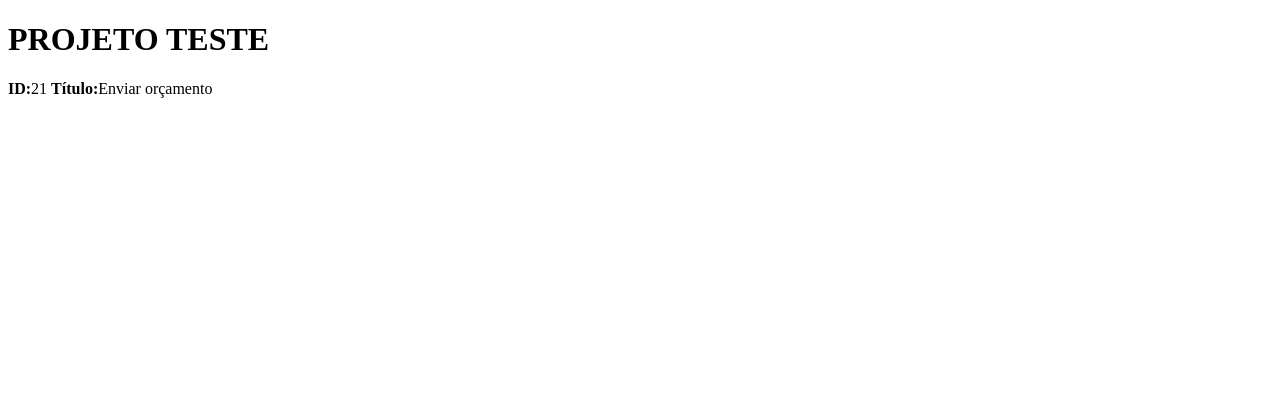
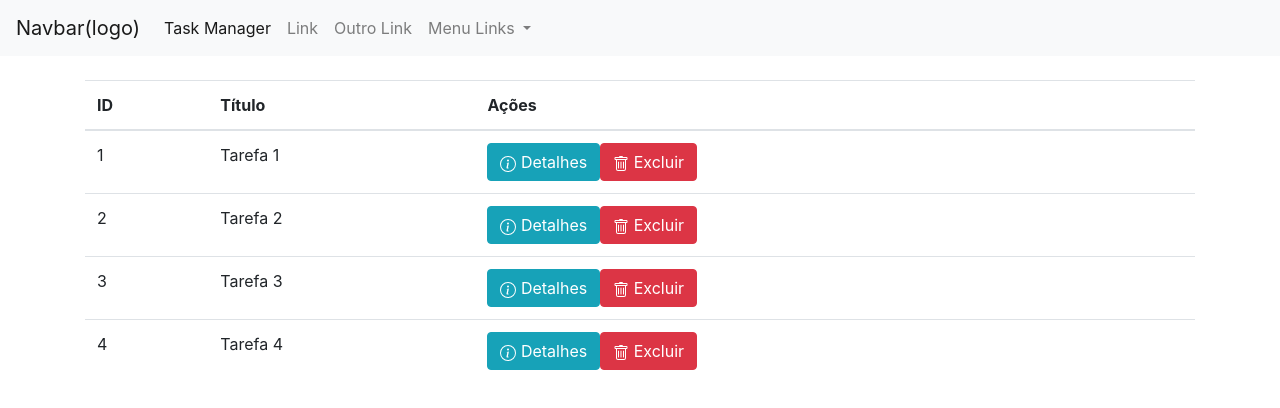
Before and after one commit to alejunior/projeto-teste, an Angular app: page / in a window 1280 px wide. Shown: the top 408 px of the page. Built offline with nearby package versions, Linux system fonts and the light colour scheme.

Commit message:
Tabela com o modal

```diff
--- a/angular.json
+++ b/angular.json
@@ -24,9 +24,13 @@
               "src/assets"
             ],
             "styles": [
-              "src/styles.css"
+              "src/styles.css",
+              "node_modules/bootstrap/dist/css/bootstrap.css"
             ],
-            "scripts": []
+            "scripts": [
+              "node_modules/jquery/dist/jquery.min.js",
+              "node_modules/bootstrap/dist/js/bootstrap.js"
+            ]
           },
           "configurations": {
             "production": {
@@ -89,9 +93,14 @@
               "src/assets"
             ],
             "styles": [
-              "src/styles.css"
+              "src/styles.css",
+              "node_modules/bootstrap/dist/css/bootstrap.css"
+
             ],
-            "scripts": []
+            "scripts": [
+              "node_modules/jquery/dist/jquery.min.js",
+              "node_modules/bootstrap/dist/js/bootstrap.js"
+            ]
           }
         },
         "lint": {
--- a/src/app/app.component.html
+++ b/src/app/app.component.html
@@ -1,8 +1,5 @@
-<h1>
-  {{title}}
-</h1>
-
-<p>
-  <strong>ID:</strong>{{task.id}}
-  <strong>Título:</strong>{{task.title}}
-</p>
+<navbar></navbar>
+<br>
+<div class="container">
+  <tasks></tasks>
+</div>
--- a/src/app/app.component.ts
+++ b/src/app/app.component.ts
@@ -9,16 +9,4 @@ import { Component } from '@angular/core';
 export class AppComponent {
   title = 'PROJETO TESTE';
 
-  task: Task = new Task(21, "Enviar orçamento");
-
 }
-
-export class Task {
-  public id: number;
-  public title: string;
-
-  constructor (id: number, title: string){
-    this.id = id;
-    this.title = title;
-  }
-}
--- /dev/null
+++ b/src/app/navbar/navbar.component.html
@@ -0,0 +1,31 @@
+<nav class="navbar navbar-expand-lg navbar-light bg-light">
+  <a class="navbar-brand" href="#">Navbar(logo)</a>
+  <button class="navbar-toggler" type="button" data-toggle="collapse" data-target="#navbarNavDropdown"
+    aria-controls="navbarNavDropdown" aria-expanded="false" aria-label="Alterna navegação">
+    <span class="navbar-toggler-icon"></span>
+  </button>
+  <div class="collapse navbar-collapse" id="navbarNavDropdown">
+    <ul class="navbar-nav">
+      <li class="nav-item active">
+        <a class="nav-link" href="#">{{taskTitle}} <span class="sr-only">(Página atual)</span></a>
+      </li>
+      <li class="nav-item">
+        <a class="nav-link" href="#">Link</a>
+      </li>
+      <li class="nav-item">
+        <a class="nav-link" href="#">Outro Link</a>
+      </li>
+      <li class="nav-item dropdown">
+        <a class="nav-link dropdown-toggle" href="#" id="navbarDropdownMenuLink" role="button" data-toggle="dropdown"
+          aria-haspopup="true" aria-expanded="false">
+          Menu Links
+        </a>
+        <div class="dropdown-menu" aria-labelledby="navbarDropdownMenuLink">
+          <a class="dropdown-item" href="#">Ação</a>
+          <a class="dropdown-item" href="#">Outra ação</a>
+          <a class="dropdown-item" href="#">Algo mais aqui</a>
+        </div>
+      </li>
+    </ul>
+  </div>
+</nav>
--- /dev/null
+++ b/src/app/navbar/navbar.component.ts
@@ -0,0 +1,16 @@
+import { Component } from '@angular/core';
+
+@Component({
+  selector: 'navbar',
+  templateUrl: './navbar.component.html'
+})
+
+export class NavbarComponent {
+
+  public taskTitle: string = "Task Manager";
+
+  public constructor() {
+  }
+
+
+}
--- /dev/null
+++ b/src/app/tasks/tasks.component.html
@@ -0,0 +1,50 @@
+<table class="table">
+  <thead>
+    <th>ID</th>
+    <th>Título</th>
+    <th>Ações</th>
+  </thead>
+  <tbody>
+    <tr *ngFor="let task of tasks">
+      <td>{{task.id}}</td>
+      <td>{{task.title}}</td>
+      <td>
+        <button class="btn btn-info" data-toggle="modal" data-target="#taskDetailModal" (click)='onSelect(task)'>
+          <svg xmlns="http://www.w3.org/2000/svg" width="16" height="16" fill="currentColor" class="bi bi-info-circle" viewBox="0 0 16 16"><path d="M8 15A7 7 0 1 1 8 1a7 7 0 0 1 0 14zm0 1A8 8 0 1 0 8 0a8 8 0 0 0 0 16z" /><path d="M8.93 6.588l-2.29.287-.082.38.45.083c.294.07.352.176.288.469l-.738 3.468c-.194.897.105 1.319.808 1.319.545 0 1.178-.252 1.465-.598l.088-.416c-.2.176-.492.246-.686.246-.275 0-.375-.193-.304-.533L8.93 6.588zM9 4.5a1 1 0 1 1-2 0 1 1 0 0 1 2 0z" /></svg>
+          Detalhes
+        </button>
+        <button class="btn btn-danger">
+          <svg xmlns="http://www.w3.org/2000/svg" width="16" height="16" fill="currentColor" class="bi bi-trash" viewBox="0 0 16 16"><path d="M5.5 5.5A.5.5 0 0 1 6 6v6a.5.5 0 0 1-1 0V6a.5.5 0 0 1 .5-.5zm2.5 0a.5.5 0 0 1 .5.5v6a.5.5 0 0 1-1 0V6a.5.5 0 0 1 .5-.5zm3 .5a.5.5 0 0 0-1 0v6a.5.5 0 0 0 1 0V6z" /><path fill-rule="evenodd" d="M14.5 3a1 1 0 0 1-1 1H13v9a2 2 0 0 1-2 2H5a2 2 0 0 1-2-2V4h-.5a1 1 0 0 1-1-1V2a1 1 0 0 1 1-1H6a1 1 0 0 1 1-1h2a1 1 0 0 1 1 1h3.5a1 1 0 0 1 1 1v1zM4.118 4L4 4.059V13a1 1 0 0 0 1 1h6a1 1 0 0 0 1-1V4.059L11.882 4H4.118zM2.5 3V2h11v1h-11z" /></svg>
+          Excluir
+        </button>
+      </td>
+    </tr>
+  </tbody>
+</table>
+
+<div *ngIf="selectedTask">
+  <p><strong>ID: </strong>{{selectedTask.id}}</p>
+  <p><strong>Título: </strong>{{selectedTask.title}}</p>
+</div>
+
+<!-- Modal -->
+<div class="modal fade" id="taskDetailModal" tabindex="-1" role="dialog" aria-labelledby="exampleModalLabel" aria-hidden="true" *ngIf="selectedTask">
+  <div class="modal-dialog" role="document">
+    <div class="modal-content">
+      <div class="modal-header">
+        <h5 class="modal-title" id="exampleModalLabel">Detalhes da tarefa: {{selectedTask.title}}</h5>
+        <button type="button" class="close" data-dismiss="modal" aria-label="Fechar">
+          <span aria-hidden="true">&times;</span>
+        </button>
+      </div>
+      <div class="modal-body">
+        <input [(ngModel)]="selectedTask.title" class="form-control" type="text">
+
+      </div>
+      <div class="modal-footer">
+        <button type="button" class="btn btn-secondary" data-dismiss="modal">Fechar</button>
+        <button type="button" class="btn btn-primary">Salvar mudanças</button>
+      </div>
+    </div>
+  </div>
+</div>
--- /dev/null
+++ b/src/app/tasks/tasks.component.ts
@@ -0,0 +1,31 @@
+import { Component, OnInit } from "@angular/core";
+
+import { Task } from "./shared/task.model";
+
+@Component({
+  selector: 'tasks',
+  templateUrl: './tasks.component.html'
+})
+export class TasksComponent implements OnInit {
+
+  public tasks: Array<Task>;
+  public selectedTask: Task;
+
+  public constructor() {
+  }
+
+  public t: Array<Task> = [
+    { id: 1, title: 'Tarefa 1' },
+    { id: 2, title: 'Tarefa 2' },
+    { id: 3, title: 'Tarefa 3' },
+    { id: 4, title: 'Tarefa 4' }
+  ];
+
+  ngOnInit(): void {
+    this.tasks = this.t;
+  }
+
+  public onSelect(task: Task): void{
+    this.selectedTask = task;
+  }
+}
--- a/src/index.html
+++ b/src/index.html
@@ -1,5 +1,5 @@
 <!doctype html>
-<html lang="en">
+<html lang="pt-">
 <head>
   <meta charset="utf-8">
   <title>ProjetoTeste</title>
@@ -8,6 +8,6 @@
   <link rel="icon" type="image/x-icon" href="favicon.ico">
 </head>
 <body>
-  <app-root></app-root>
+  <app-root>loading...</app-root>
 </body>
 </html>
```
Also changed, not shown: package.json (+6 -1 lines), src/app/app.module.ts (+8 -2 lines), src/app/tasks/shared/task.model.ts (added, +11 -0 lines), 1 other file (tests, documents, lock files or other folders).
